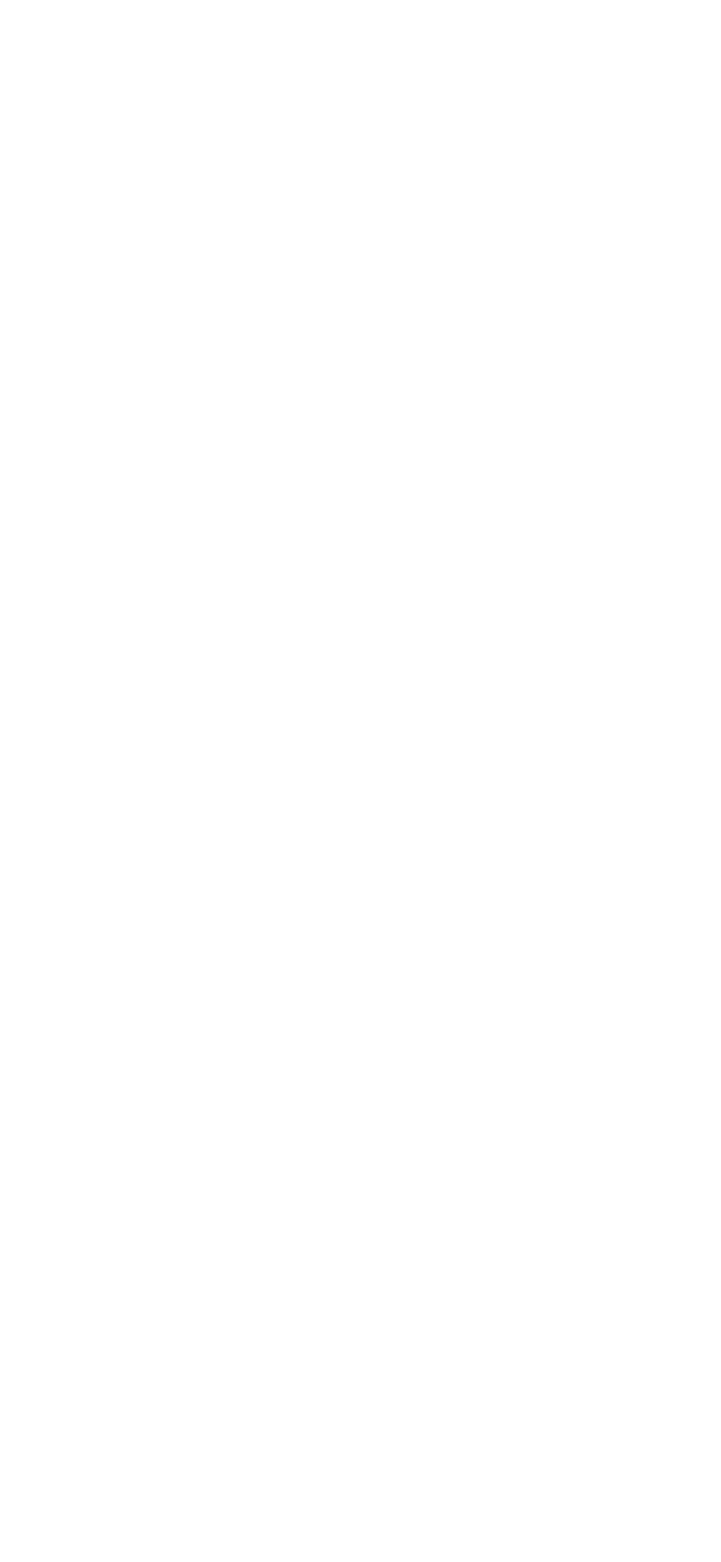
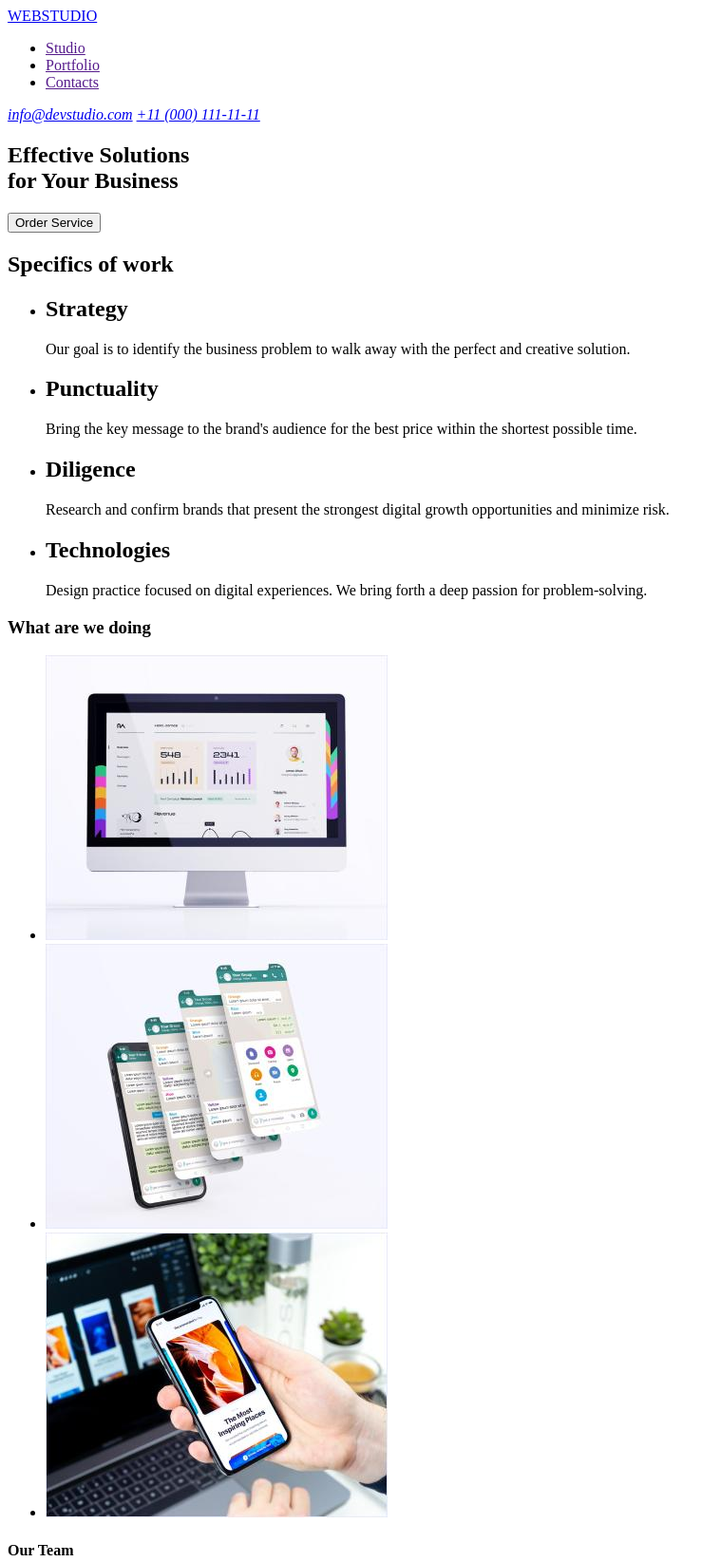
Before and after one commit to MaksymIT/goit-markup-hw-01, a plain HTML site: page index.html in a window 1280 px wide. Shown: the top 1645 px of the page at 95% size, without its empty margins (0-759 px from the left). Before the commit the page ends 800 px from the top, so only its background shows below. Drawn offline with Linux system fonts and the light colour scheme.

Commit message:
hw-01 (2)

```diff
--- a/index.html
+++ b/index.html
@@ -4,15 +4,103 @@
     <meta charset="UTF-8">
     <meta http-equiv="X-UA-Compatible" content="IE=edge">
     <meta name="viewport" content="width=device-width, initial-scale=1.0">
-    <title>Document</title>
+    <title>WEBSTUDIO</title>
 </head>
 <body>
-    <header></header>
-    <main>
-        <section></section>
-        <section></section>
-        <section></section>
-    </main>
-    <footer></footer>
+    <nav>
+    <!--Page header-->
+    <header>
+        <a href="/">WEBSTUDIO</a>
+        <!---Navigation to other pages-->
+        <ul>
+         <li><a href="">Studio</a></li>
+         <li><a href="">Portfolio</a></li>
+         <li><a href="">Contacts</a></li>
+        </ul>
+      </nav>
+      <!---Address-->
+      <address>
+        <a href="mailto:info@devstudio.com">info@devstudio.com</a>
+        <a href="tel:+11 (000) 111-11-11">+11 (000) 111-11-11</a>
+      </address>
+    </header>
+     <!---Unique page content-->
+     <main>
+        <!--Section1-->
+        <section>
+            <h1>Effective Solutions<br/>
+            for Your Business</h1>
+            <button type="button">Order Service</button>
+        </section>
+        <!---Section2-->
+        <section>
+            <h2>Specifics of work</h2>
+            <ul>
+                <li>
+                    <h2>Strategy</h2>
+                    <p>Our goal is to identify the business
+                    problem to walk away with the perfect and creative solution.</p>
+                </li>
+                <li>
+                    <h2>Punctuality</h2>
+                    <p>Bring the key message to the brand's audience for the best price within the shortest possible time.</p>
+                </li>
+                <li>
+                    <h2>Diligence</h2>
+                    <p>Research and confirm brands that present the strongest digital growth opportunities and minimize risk.</p>
+                </li>
+                <li>
+                    <h2>Technologies</h2>
+                    <p>Design practice focused on digital experiences. We bring forth a deep passion for problem-solving.</p>
+                </li>
+            </ul>
+        </section>
+        <!--Section3-->
+        <section>
+            <h3>What are we doing</h3>
+              <ul>
+                <li>
+                    <img src="/images/Rectangle 711.jpg" alt="computer" width="360" />
+                </li>
+                <li>
+                    <img src="/images/Rectangle 712.jpg" alt="computer" width="360" />
+                </li>
+                <li>
+                    <img src="/images/Rectangle 713.jpg" alt="computer" width="360" />
+                </li>
+             </ul>
+        </section>
+        <!---Section4-->
+        <section>
+            <h4>Our Team</h4>
+            <figure>
+                <ul>
+                    <li><img src="/images/img.jpg" alt="wait please" width="264">
+                        <h4>Mark Guerrero</h4>
+                        <figcaption>Designer</figcaption>
+                    </li>
+
+                    <li><img src="/images/img2.jpg" alt="wait please" width="264">
+                        <h4>Tom Ford</h4>
+                        <figcaption>Frontend Developer</figcaption>
+                    </li>
+
+                    <li><img src="/images/img3.jpg" alt="wait please" width="264">
+                        <h4>Camila Garcia</h4>
+                        <figcaption>Marketing</figcaption>
+                    </li>
+
+                    <li><img src="/images/img4.jpg" alt="wait please" width="264">
+                        <h4>Daniel Wilson</h4>
+                        <figcaption>UI Designer</figcaption>
+                    </li>
+                </ul>
+            </figure>
+        </section>
+     </main>
+    <footer>
+        <a href="/">WEBSTUDIO</a>
+        <p>Increase the flow of customers and sales for your business with digital marketing & growth solutions.</p>
+    </footer>
 </body>
 </html>
```
Also changed, not shown: images/Rectangle 711.jpg (added), images/Rectangle 712.jpg (added), images/Rectangle 713.jpg (added), images/img.jpg (added), images/img2.jpg (added), images/img3.jpg (added), images/img4.jpg (added), 2 other files.
